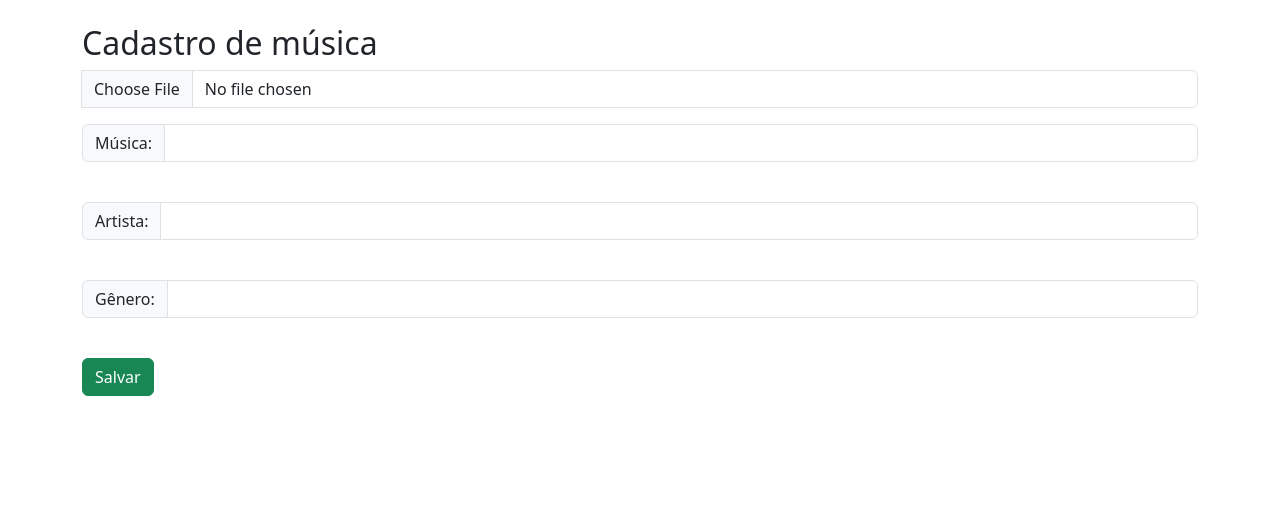
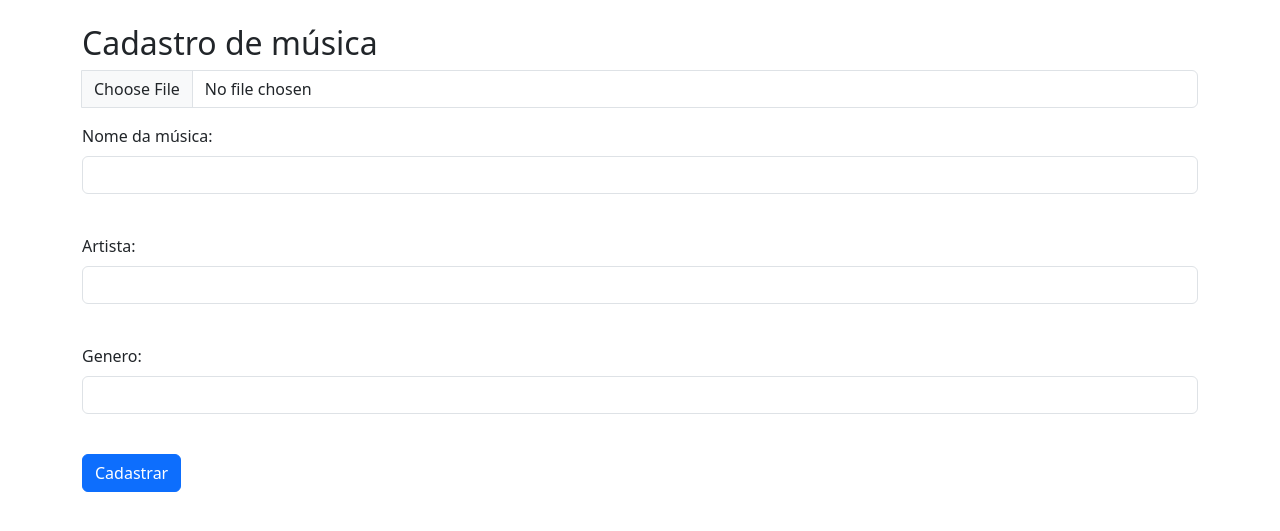
Before and after one commit to mazzuzugaib/udmflask, a Flask app: page /cadastro in a window 1280 px wide. Shown: the part 56-587 px from the top of the page. Run offline with Flask 3, Linux system fonts and the light colour scheme; the visitor is signed in with stand-in values (Sample User, id 1); parts of the project's set-up code (start-up, migrations or seed data) failed here and were passed over; some libraries are stand-ins or nearby versions.

Commit message:
formularios com python
formularios com metodos python em cadastro

```diff
--- a/definicoes.py
+++ b/definicoes.py
@@ -5,9 +5,9 @@ from wtforms import StringField, validators, SubmitField
 
 
 class FormularioMusica(FlaskForm):
-    titulo = StringField('Nome da música', [validators.DataRequired(), validators.length(min=1, max=50)])
-    artista = StringField('Artista', [validators.DataRequired(), validators.length(min=1, max=50)])
-    genero = StringField('Álbum', [validators.DataRequired(), validators.length(min=1, max=50)])
+    titulo = StringField('Nome da música:', [validators.DataRequired(), validators.length(min=1, max=50)])
+    artista = StringField('Artista:', [validators.DataRequired(), validators.length(min=1, max=50)])
+    genero = StringField('Genero:', [validators.DataRequired(), validators.length(min=1, max=50)])
     cadastrar = SubmitField('Cadastrar')
 
 
--- a/templates/cadastro_musica.html
+++ b/templates/cadastro_musica.html
@@ -8,21 +8,23 @@
             <label for = 'imagem' class='form-label'></label>
             <input type="file"  name="imagem" id="imagem" accept=".jpg, .jpeg, .png" class="form-control" aria-label="Sizing example input" aria-describedby="inputGroup-sizing-default">
         </div>
-        <div class='input-group mb-3'>
-            <label class='input-group-text' id="inputGroup-sizing-default">Música:</label>
-            <input type="text"  name="titulo" id="titulo" class="form-control" aria-label="Sizing example input" aria-describedby="inputGroup-sizing-default">
+        <div class='mb-3'>
+           {{ form.titulo.label(class='form-label') }}
+           {{ form.titulo(class='form-control') }}
         </div>
         <br>
-        <div class="input-group mb-3">
-            <label class="input-group-text" id="inputGroup-sizing-default">Artista:</label>
-            <input type="text"  name="artista" id="artista" class="form-control" aria-label="Sizing example input" aria-describedby="inputGroup-sizing-default">
+        <div class="mb-3">
+            {{ form.artista.label(class='form-label') }}
+            {{ form.artista(class='form-control') }}
         </div>
         <br>
-        <div class="input-group mb-3">
-            <label class="input-group-text" id="inputGroup-sizing-default">Gênero:</label>
-            <input type="text"  name="genero" id="genero" class="form-control" aria-label="Sizing example input" aria-describedby="inputGroup-sizing-default">
+        <div class="mb-3">
+           {{ form.genero.label(class='form-label') }}
+           {{ form.genero(class='form-control') }}
         </div>
         <br>
-        <button type="submit" class="btn btn-success">Salvar</button>
+        <div class="mb-3">
+            {{ form.cadastrar(class='btn btn-primary') }}
+        </div>
     </form>
 {% endblock %}
--- a/views.py
+++ b/views.py
@@ -1,7 +1,7 @@
 from flask import render_template, request, redirect, session, flash, url_for, send_from_directory
 from models import Musica, Usuario
 from main import app, db
-from definicoes import recupera, deleta
+from definicoes import recupera, deleta, FormularioMusica
 import time
 
 @app.route('/')
@@ -18,7 +18,8 @@ def lista_musica():
 def cadastro_musica():
     if 'usuario_in' not in session or session['usuario_in'] == None:
         return redirect('/login')
-    return render_template('cadastro_musica.html', titulo = 'Cadastro de músicas')
+    formulario = FormularioMusica()
+    return render_template('cadastro_musica.html', titulo = 'Cadastro de músicas', form=formulario)
 
 @app.route('/salvar_musica', methods = ['POST',])
 def salvar_musica():
```
Also changed, not shown: 1 other file.
